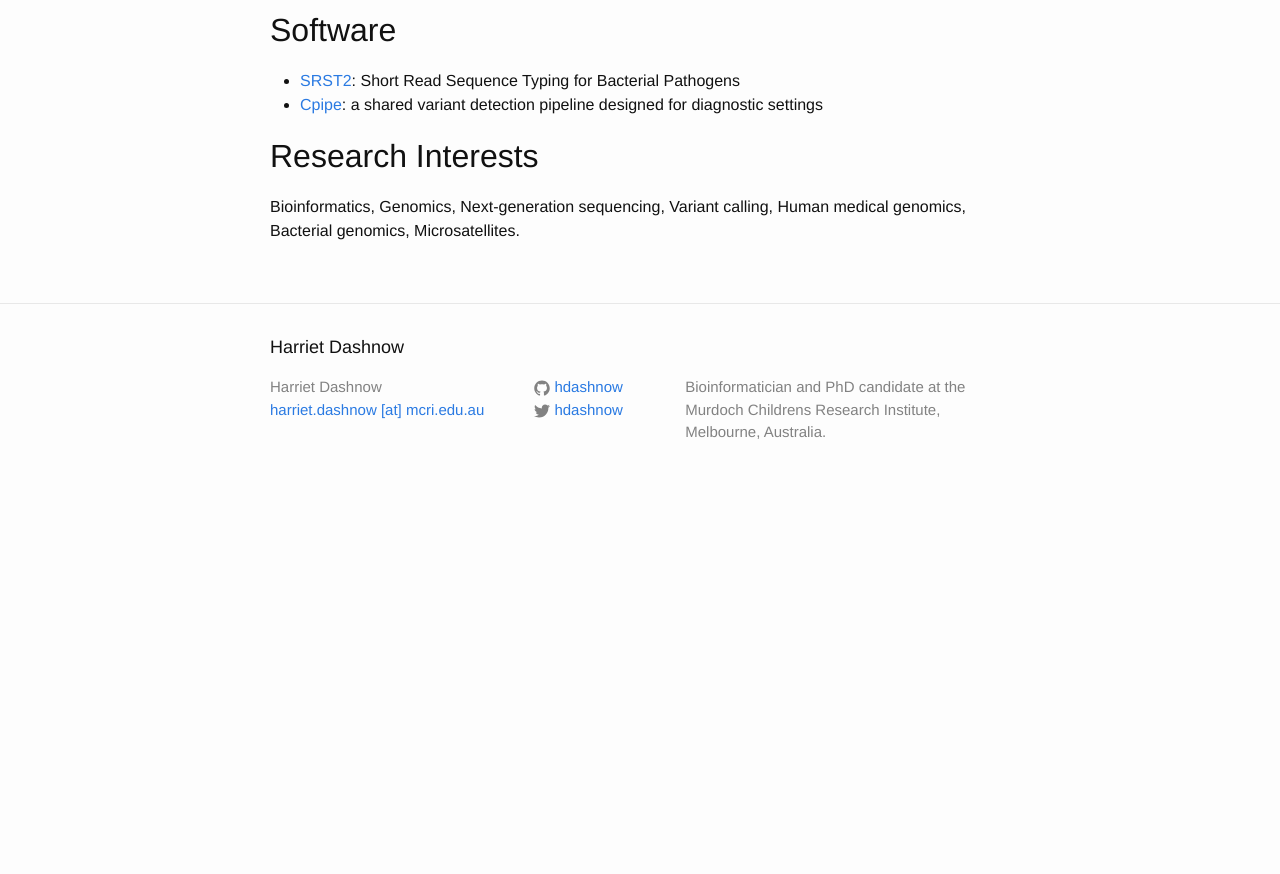
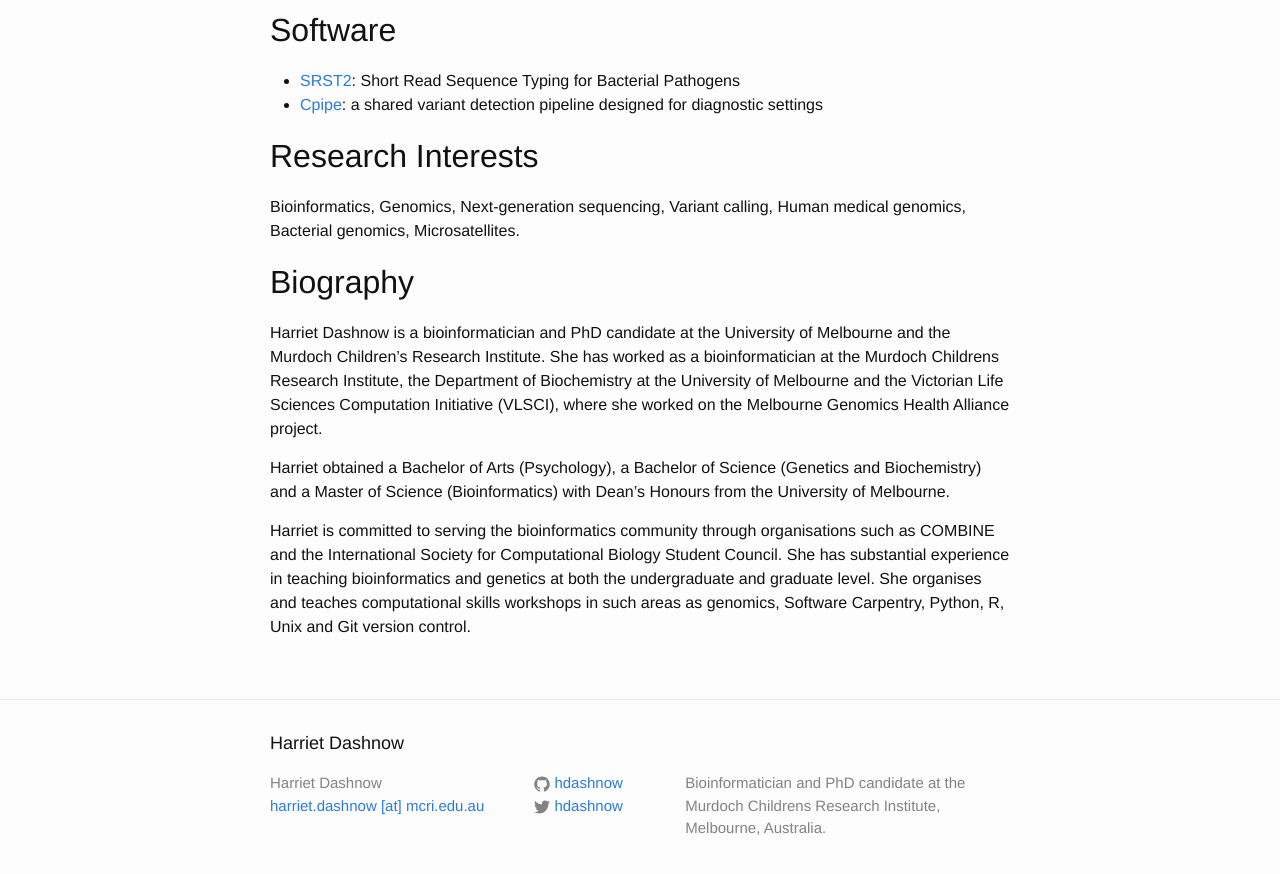
Before and after one commit to hdashnow/hdashnow.github.io, a Jekyll site: the page built from about.md, in a window 1280 px wide and 900 px high, scrolled down 872 px. Shown: the top 874 px of the window. Built offline with Jekyll 4.4.1, drawn with Linux system fonts in a browser that asks for light colours; before the commit the page ends 1376 px from its top, so only the background shows below that.

Commit message:
Added biography

```diff
--- a/about.md
+++ b/about.md
@@ -29,3 +29,11 @@ harriet.dashnow [at] mcri.edu.au
 
 ## Research Interests
 Bioinformatics, Genomics, Next-generation sequencing, Variant calling, Human medical genomics, Bacterial genomics, Microsatellites.
+
+## Biography
+
+Harriet Dashnow is a bioinformatician and PhD candidate at the University of Melbourne and the Murdoch Children’s Research Institute. She has worked as a bioinformatician at the Murdoch Childrens Research Institute, the Department of Biochemistry at the University of Melbourne and the Victorian Life Sciences Computation Initiative (VLSCI), where she worked on the Melbourne Genomics Health Alliance project.
+
+Harriet obtained a Bachelor of Arts (Psychology), a Bachelor of Science (Genetics and Biochemistry) and a Master of Science (Bioinformatics) with Dean’s Honours from the University of Melbourne.
+
+Harriet is committed to serving the bioinformatics community through organisations such as COMBINE and the International Society for Computational Biology Student Council. She has substantial experience in teaching bioinformatics and genetics at both the undergraduate and graduate level. She organises and teaches computational skills workshops in such areas as genomics, Software Carpentry, Python, R, Unix and Git version control.
```
